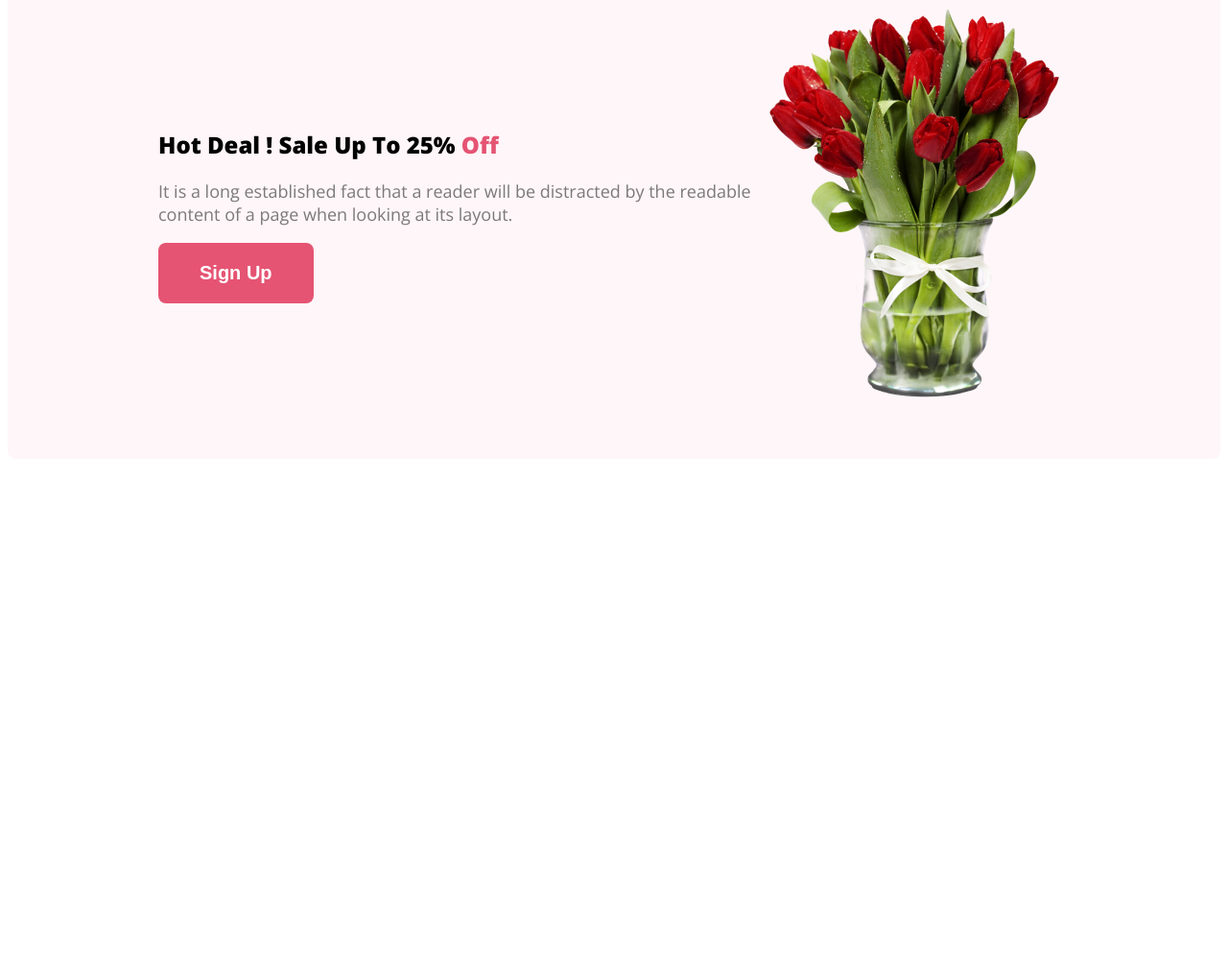
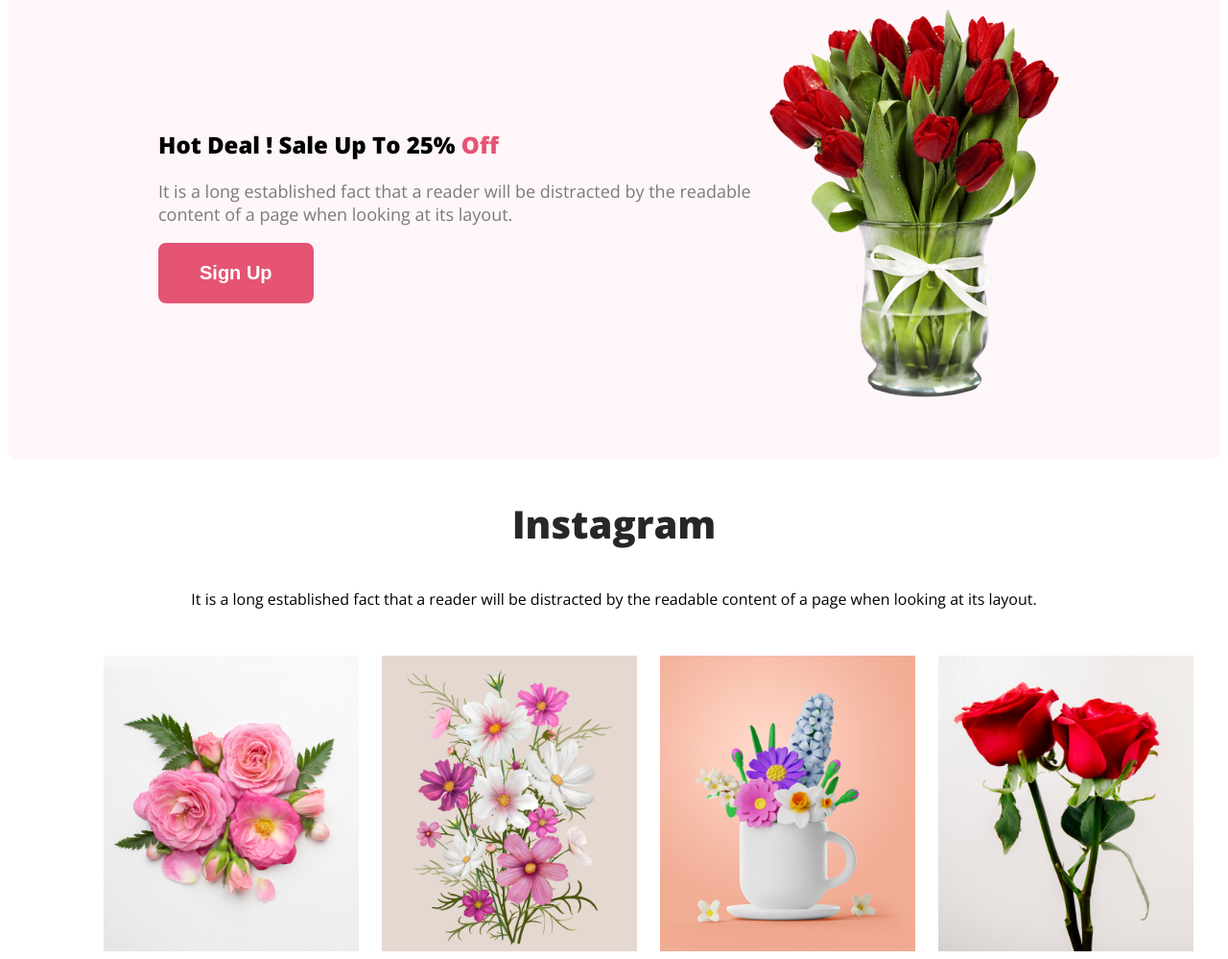
Before and after one commit to SumanChandraDas/flower-shop, a plain HTML site: page index.html in a window 1280 px wide. Shown: the part 1902-2901 px from the top of the page at 96% size. Before the commit the page ends 2388 px from the top, so only its background shows below. Drawn offline with nearby package versions, Linux system fonts and the light colour scheme.

Commit message:
Instagram section added

```diff
--- a/index.html
+++ b/index.html
@@ -68,6 +68,18 @@
 
 
         </section>
+        <!-- instagram section start  -->
+        <section class="instagram-section common-spacing">
+            <h3 class="section-title">Instagram</h3>
+            <p class="section-descripton">It is a long established fact that a reader will be distracted by the readable
+                content of a page when looking at its layout.</p>
+            <div class="instagram-images">
+                <img src="asset/images/Flower 01.png" alt="">
+                <img src="asset/images/Rectangle 4.png" alt="">
+                <img src="asset/images/Rectangle 5.png" alt="">
+                <img src="asset/images/Rectangle 6.png" alt="">
+            </div>
+        </section>
     </main>
     <footer>
 
--- a/styles/flower.css
+++ b/styles/flower.css
@@ -107,3 +107,20 @@
 .hot-deal-item-description {
     max-width: 50%;
 }
+
+/* instagram section start  */
+.instagram-section p {
+    text-align: center;
+}
+
+.instagram-images {
+    display: flex;
+    justify-content: space-between;
+    gap: 24px;
+    max-width: 100%;
+    margin-top: 48px;
+}
+
+.instagram-images img {
+    width: 25%;
+}
```
